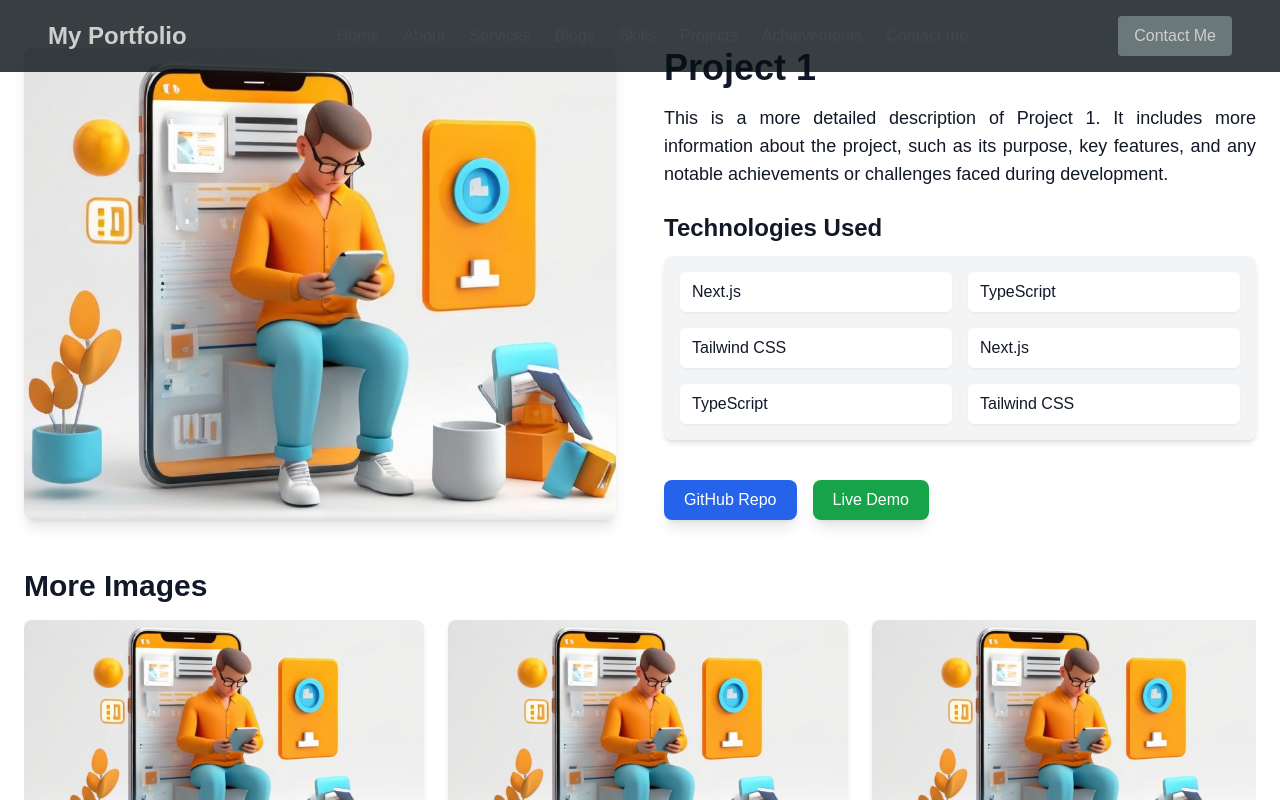
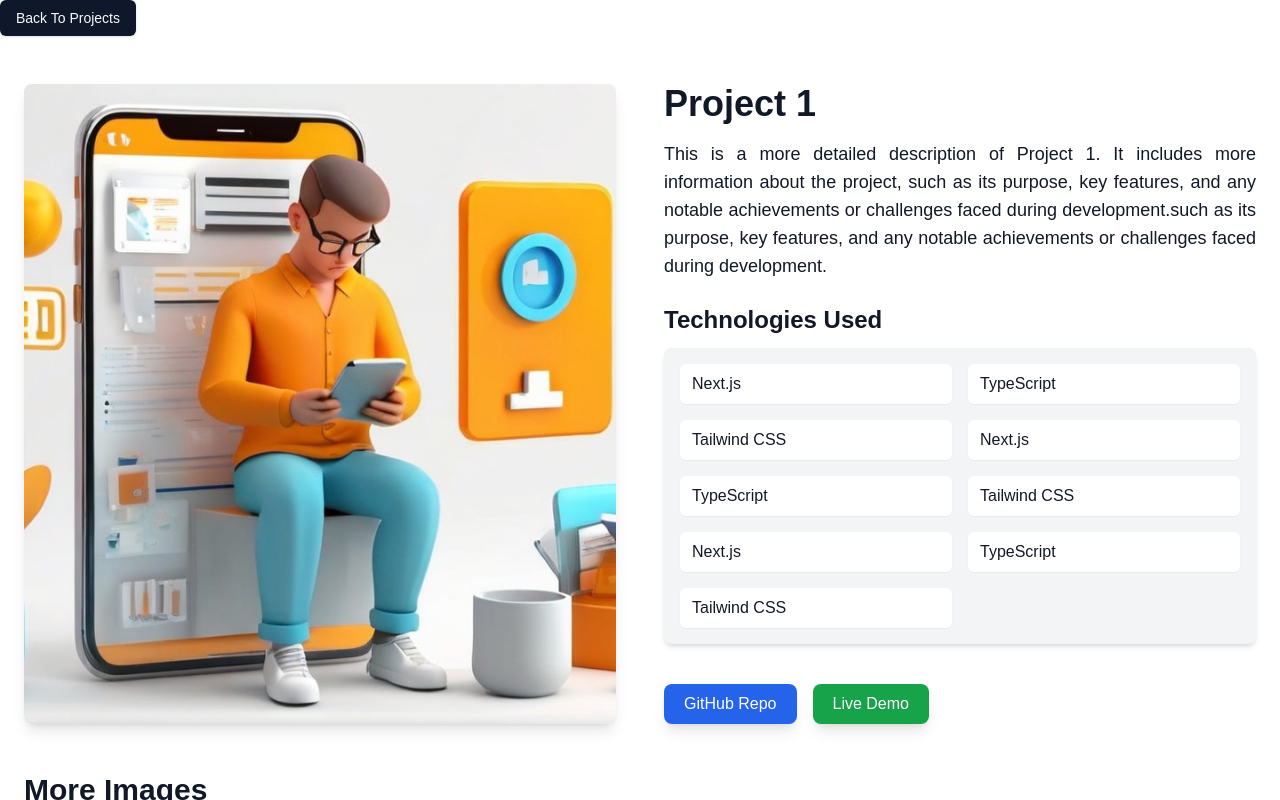
Before and after one commit to DharshanSR/Personal-Portfolio, a Next.js app: page /projects/1 in a window 1280 px wide. Shown: the top 800 px of the page. Built offline with nearby package versions, Linux system fonts and the light colour scheme.

Commit message:
remove the navbnar and add some example technology

```diff
--- a/src/app/projects/[projectId]/page.tsx
+++ b/src/app/projects/[projectId]/page.tsx
@@ -7,7 +7,7 @@ import { useRouter } from 'next/navigation';
 import Footer from '@/components/Footer';
 import Image from 'next/image';
 import { motion, useInView } from 'framer-motion';
-import Navbar from "@/components/Navbar";
+import {Button} from "@/components/ui/button";
 
 type ProjectDetailsPageProps = {
     params: {
@@ -46,7 +46,8 @@ const ProjectDetailsPage = ({ params }: ProjectDetailsPageProps) => {
             animate="animate"
             exit={{ opacity: 0, transition: { duration: 0.5 } }}
         >
-            <Navbar />
+            <Button>Back To Projects</Button>
+
             <div className="mx-auto px-6 py-12">
                 <motion.div
                     className="grid grid-cols-1 md:grid-cols-2 gap-12"
--- a/src/data/projects.ts
+++ b/src/data/projects.ts
@@ -1,5 +1,4 @@
 // src/data/projects.ts
-
 import project1Image from "@/public/assests/images/mobileapp-development.png";
 
 export const projects = [
@@ -7,9 +6,11 @@ export const projects = [
         id: '1',
         title: 'Project 1',
         description: 'This is a brief description of project 1.',
-        detailedDescription: 'This is a more detailed description of Project 1. It includes more information about the project, such as its purpose, key features, and any notable achievements or challenges faced during development.',
+        detailedDescription: 'This is a more detailed description of Project 1. It includes more information about the project, ' +
+            'such as its purpose, key features, and any notable achievements or challenges faced during development.' +
+            'such as its purpose, key features, and any notable achievements or challenges faced during development.',
         image: project1Image,
-        technologies: ['Next.js', 'TypeScript', 'Tailwind CSS', 'Next.js', 'TypeScript', 'Tailwind CSS'],
+        technologies: ['Next.js', 'TypeScript', 'Tailwind CSS', 'Next.js', 'TypeScript', 'Tailwind CSS', 'Next.js', 'TypeScript', 'Tailwind CSS'],
         github: 'https://github.com/yourgithub/project1',
         live: 'https://yourliveproject.com/project1',
         moreImages: [project1Image, project1Image, project1Image, project1Image, ],
```
